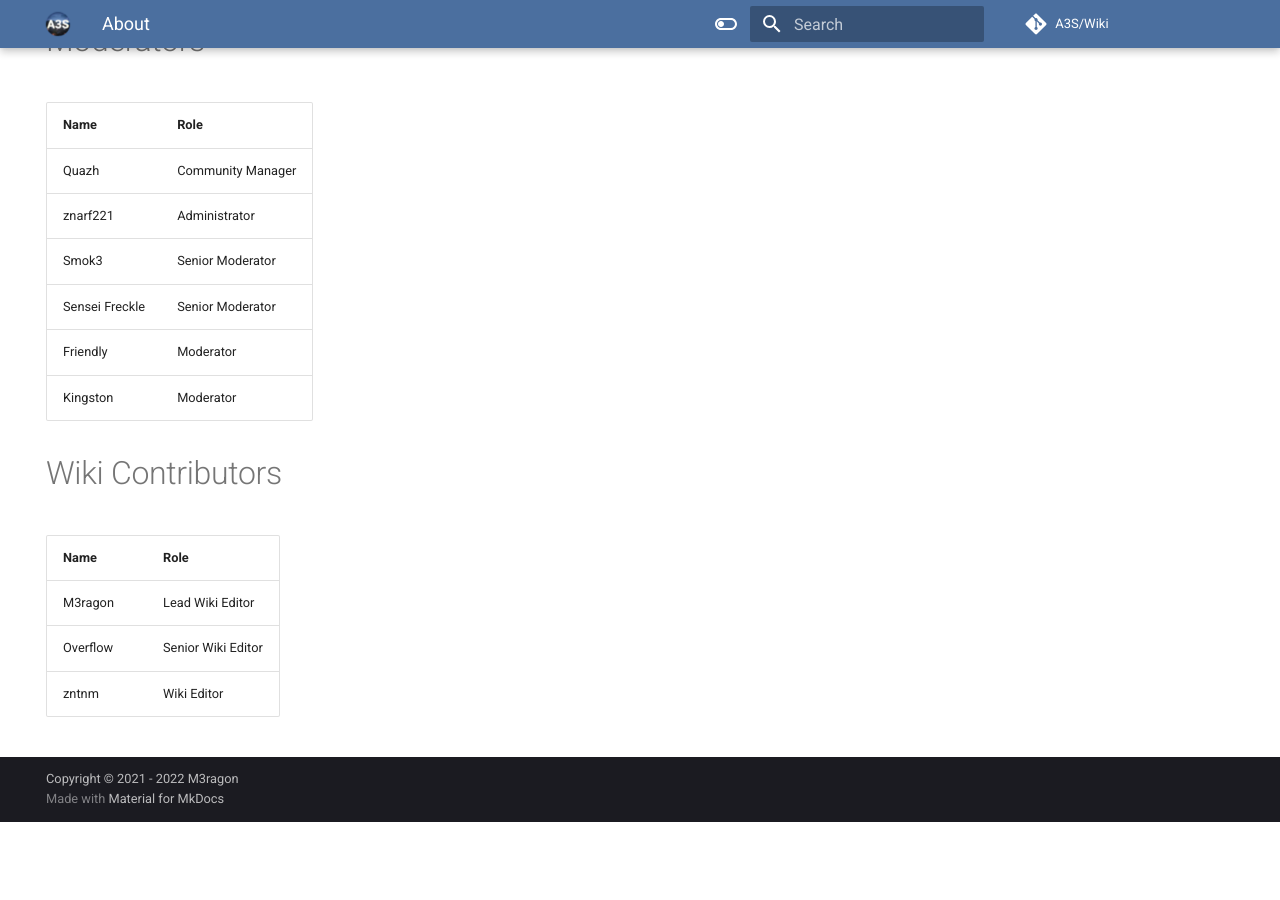
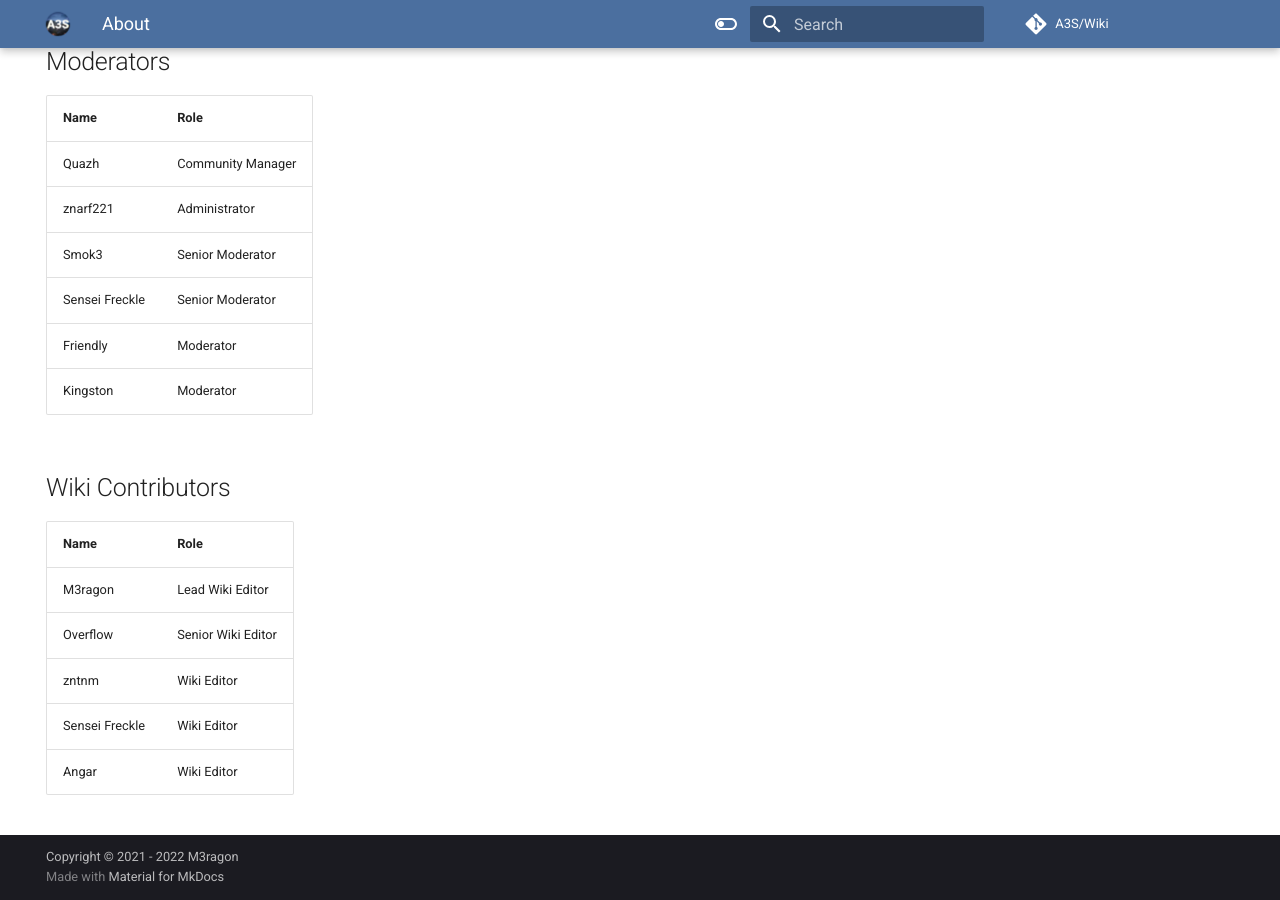
Before and after one commit to M3ragon/Arma3SurvivalWiki, an MkDocs documentation site: the page built from docs/about.md, in a window 1280 px wide and 900 px high, scrolled down 609 px. Built offline with MkDocs 1.6.1 and Material for MkDocs 9.7.7, drawn with Linux system fonts in a browser that asks for light colours; comment, search, counter and statistics services are not loaded; before the commit the page ends 1431 px from its top, so only the background shows below that.

Commit message:
Add Users to Teamlist

```diff
--- a/docs/about.md
+++ b/docs/about.md
@@ -7,6 +7,7 @@ hide:
 # Team
 
 ## Development
+
 | Name             | Role                    |
 |------------------|-------------------------|
 | Hungry           | Founder                 |
@@ -16,19 +17,23 @@ hide:
 | Razer            | Scripting               |
 | Cybeija          | Graphic Arist           |
 
-# Moderators
-| Name             | Role                    |
-|------------------|-------------------------|
-| Quazh            | Community Manager       |
-| znarf221         | Administrator           |
-| Smok3            | Senior Moderator        |
-| Sensei Freckle   | Senior Moderator        |
-| Friendly         | Moderator               |
-| Kingston         | Moderator               |
+## Moderators
 
-# Wiki Contributors
-| Name             | Role                    |
-|------------------|-------------------------|
-| M3ragon          | Lead Wiki Editor        |
-| Overflow         | Senior Wiki Editor      |
-| zntnm            | Wiki Editor             |
+| Name           | Role              |
+|----------------|-------------------|
+| Quazh          | Community Manager |
+| znarf221       | Administrator     |
+| Smok3          | Senior Moderator  |
+| Sensei Freckle | Senior Moderator  |
+| Friendly       | Moderator         |
+| Kingston       | Moderator         |
+
+## Wiki Contributors
+
+| Name           | Role               |
+|----------------|--------------------|
+| M3ragon        | Lead Wiki Editor   |
+| Overflow       | Senior Wiki Editor |
+| zntnm          | Wiki Editor        |
+| Sensei Freckle | Wiki Editor        |
+| Angar          | Wiki Editor        |
```
